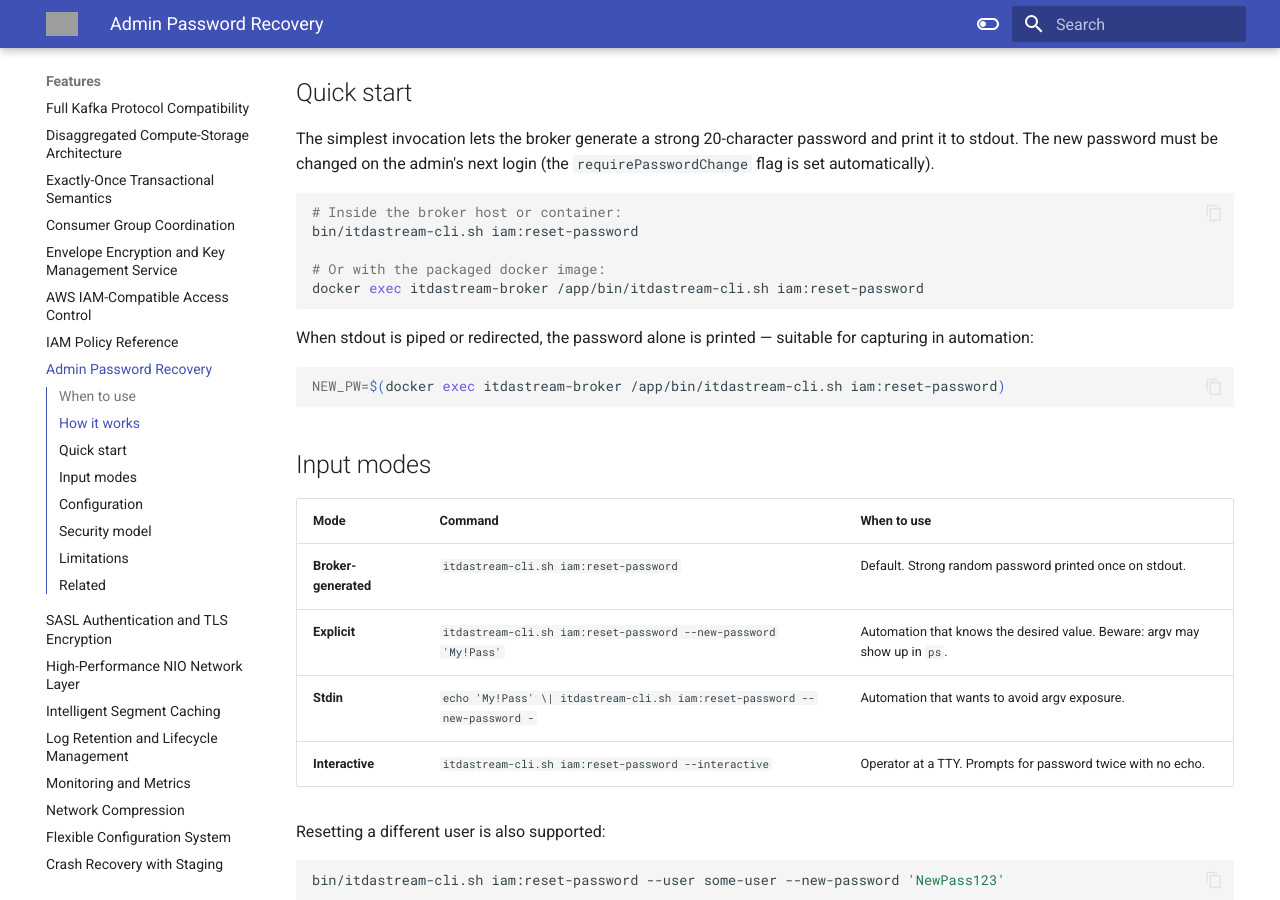
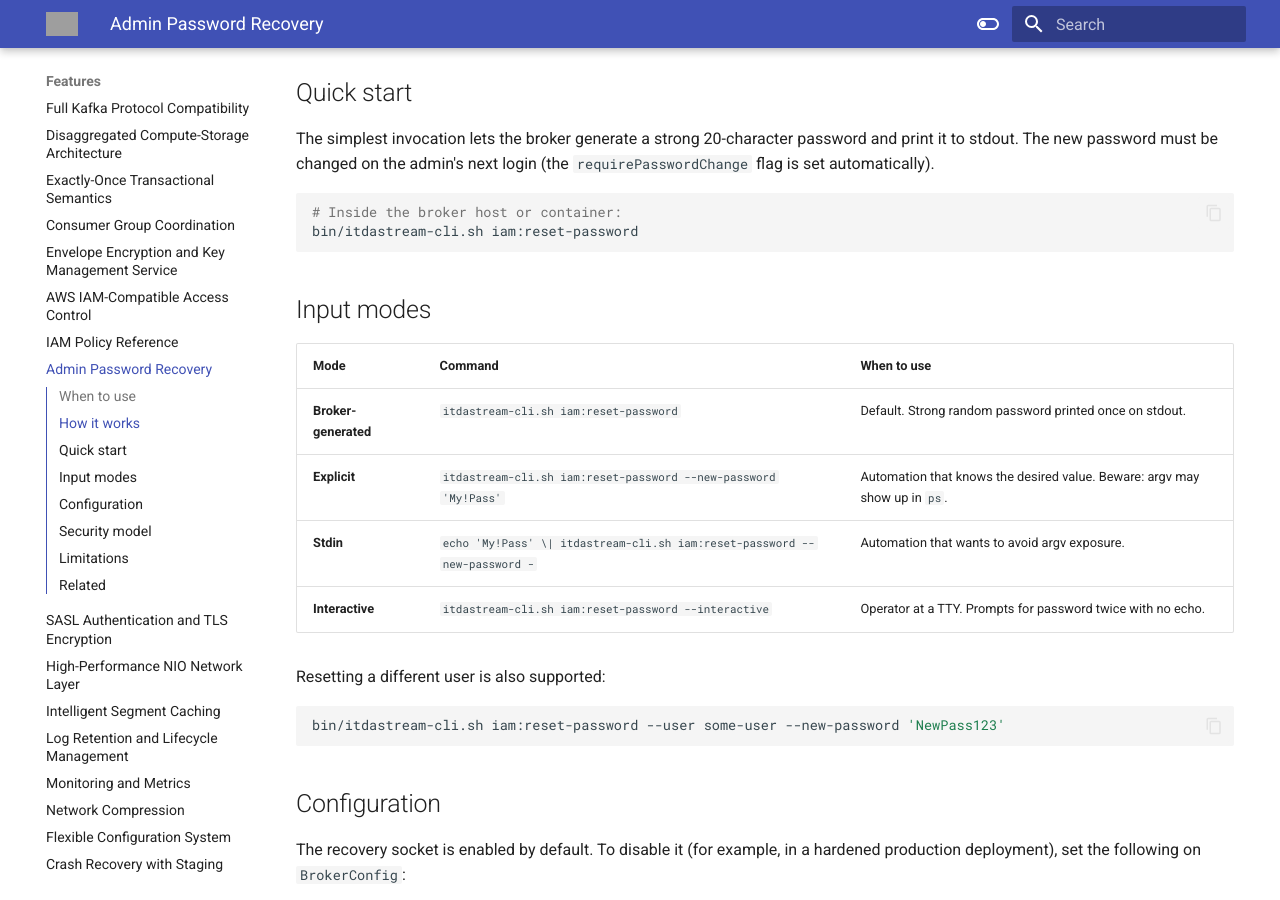
Before and after one commit to cloudcheflabs/itdastream-docs, an MkDocs documentation site: the page built from docs/features/admin-password-recovery.md, in a window 1280 px wide and 900 px high, scrolled down 1242 px. Built offline with MkDocs 1.6.1 and Material for MkDocs 9.7.7, drawn with Linux system fonts in a browser that asks for light colours; the version menu is left out; grey boxes are pictures that could not be loaded.

Commit message:
docs: remove docker examples from admin password recovery.
Co-Authored-By: Claude Opus 4.7 (1M context) <noreply@anthropic.com>

````diff
--- a/docs/features/admin-password-recovery.md
+++ b/docs/features/admin-password-recovery.md
@@ -54,16 +54,6 @@ admin's next login (the `requirePasswordChange` flag is set automatically).
 ```bash
 # Inside the broker host or container:
 bin/itdastream-cli.sh iam:reset-password
-
-# Or with the packaged docker image:
-docker exec itdastream-broker /app/bin/itdastream-cli.sh iam:reset-password
-```
-
-When stdout is piped or redirected, the password alone is printed — suitable
-for capturing in automation:
-
-```bash
-NEW_PW=$(docker exec itdastream-broker /app/bin/itdastream-cli.sh iam:reset-password)
 ```
 
 ## Input modes
````
